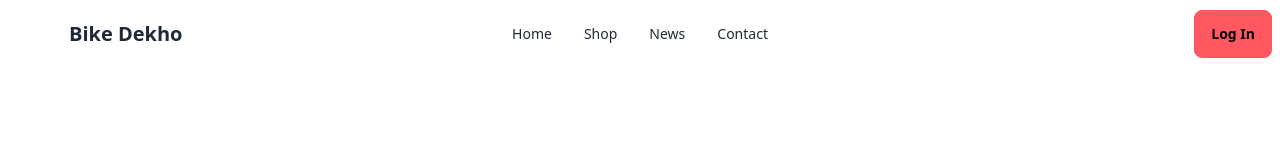
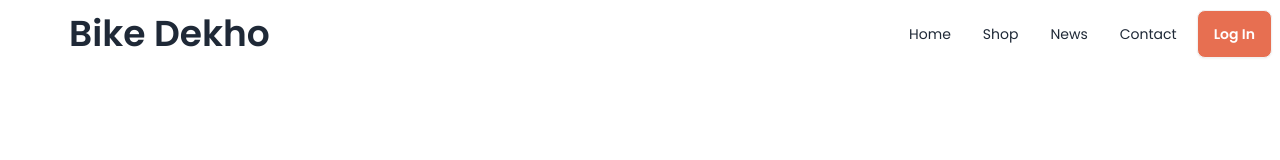
Before and after one commit to Jayedjb765/Bike-Page-Using-DaisyUI, a plain HTML site: page index.html in a window 1280 px wide. Drawn offline with nearby package versions, Linux system fonts and the light colour scheme.

Commit message:
fully update navbar

```diff
--- a/index.html
+++ b/index.html
@@ -6,17 +6,37 @@
     <title>Bike</title>
     <link href="https://cdn.jsdelivr.net/npm/daisyui@4.10.2/dist/full.min.css" rel="stylesheet" type="text/css" />
     <script src="https://cdn.tailwindcss.com"></script>
+    <link rel="preconnect" href="https://fonts.googleapis.com">
+    <link rel="preconnect" href="https://fonts.gstatic.com" crossorigin>
+    <link href="https://fonts.googleapis.com/css2?family=Poppins:ital,wght@0,100;0,200;0,300;0,400;0,500;0,600;0,700;0,800;0,900;1,100;1,200;1,300;1,400;1,500;1,600;1,700;1,800;1,900&display=swap" rel="stylesheet">
+    <script>
+      tailwind.config = {
+        theme: {
+          extend: {
+            colors: {
+              clifford: '#da373d',
+              'bike-primary': '#E76F51',
+            }
+          }
+        }
+      }
+    </script>
+    <style>
+        .fornt-poppins{
+            font-family: "Poppins", sans-serif;
+        }
+    </style>
 </head>
-<body>
-    <header>
+<body class="fornt-poppins">
+    <header class="md:container md:mx-auto">
         <nav>
             <div class="navbar bg-base-100">
-                <div class="navbar-start">
+                <div class="flex-1">
                   <div class="dropdown">
                     <div tabindex="0" role="button" class="btn btn-ghost lg:hidden">
                       <svg xmlns="http://www.w3.org/2000/svg" class="h-5 w-5" fill="none" viewBox="0 0 24 24" stroke="currentColor"><path stroke-linecap="round" stroke-linejoin="round" stroke-width="2" d="M4 6h16M4 12h8m-8 6h16" /></svg>
                     </div>
-                    <ul tabindex="0" class="menu menu-sm dropdown-content mt-3 z-[1] p-2 shadow bg-base-100 rounded-box w-52">
+                    <ul tabindex="0" class="menu menu-sm dropdown-content text-base mt-3 z-[1] p-2 shadow bg-base-100 rounded-box w-52">
                       <li><a>Home</a></li>
                       <li><a>Shop</a></li>
                       <li><a>News</a></li>
@@ -24,9 +44,9 @@
                       <li><a>Contact</a></li>
                     </ul>
                   </div>
-                  <a class="btn btn-ghost text-xl ml-11">Bike Dekho</a>
+                  <a class="btn btn-ghost text-4xl ml-11">Bike Dekho</a>
                 </div>
-                <div class="navbar-center hidden lg:flex">
+                <div class="navbar-center text-base hidden lg:flex">
                   <ul class="menu menu-horizontal px-1">
                     <li><a>Home</a></li>
                       <li><a>Shop</a></li>
@@ -35,14 +55,14 @@
                       <li><a>Contact</a></li>
                   </ul>
                 </div>
-                <div class="navbar-end">
-                  <a class="btn btn-error">Log In</a>
+                <div class="navbar-end w-auto">
+                  <a class="btn  bg-bike-primary text-white">Log In</a>
                 </div>
               </div>
         </nav>
 
     </header>
-    <main>
+    <main class="md:container md:mx-auto">
 
     </main>
     <footer>
```
